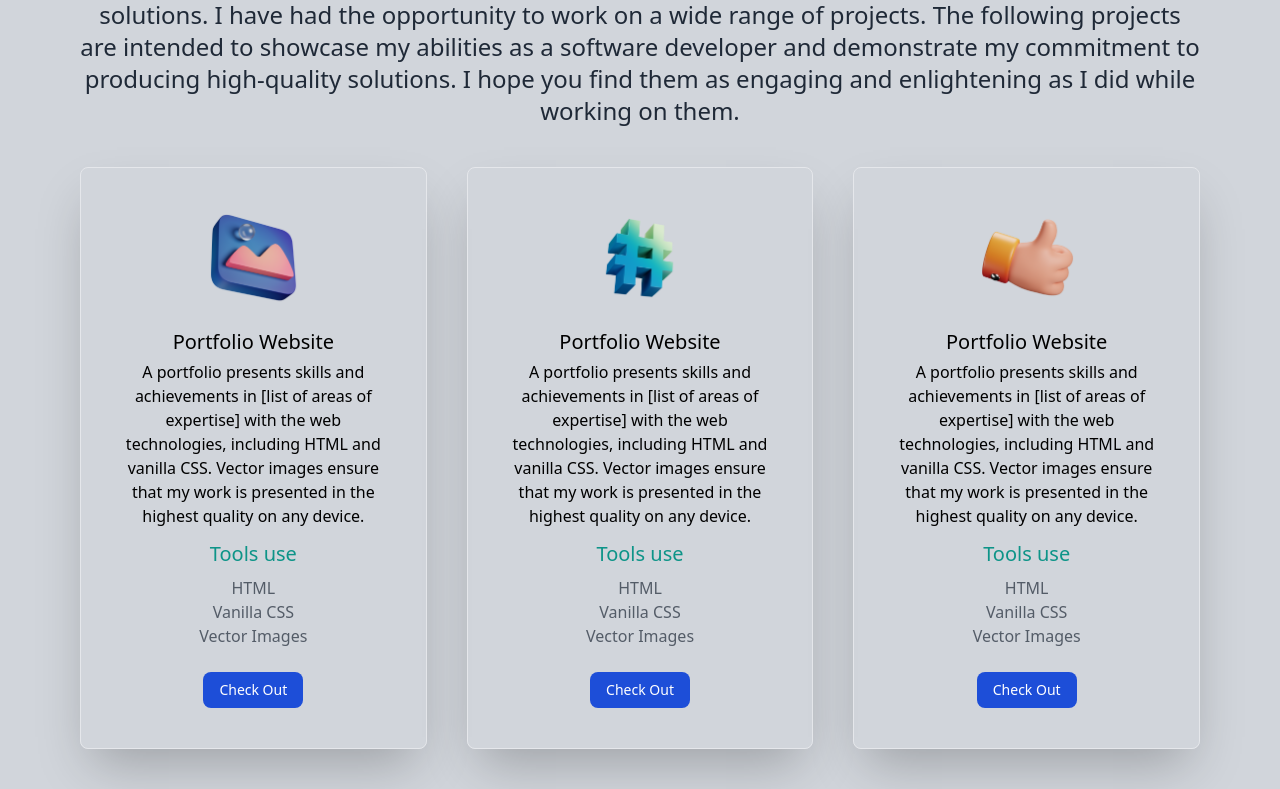
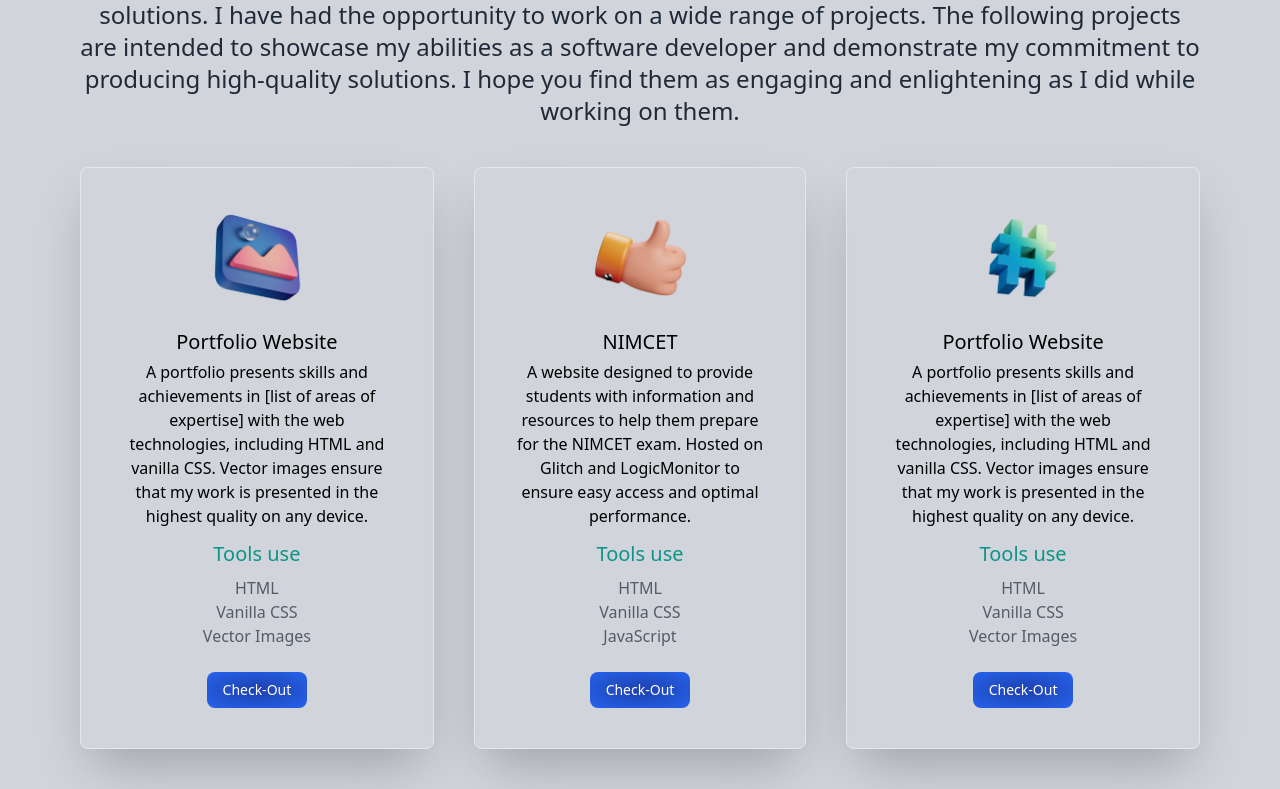
Before and after one commit to soshubh/Shubhanshu-Singh, a Next.js app: page / in a window 1280 px wide. Shown: the part 1140-1929 px from the top of the page. Built offline with nearby package versions, Linux system fonts and the light colour scheme.

Commit message:
card added

```diff
--- a/pages/index.js
+++ b/pages/index.js
@@ -146,11 +146,31 @@ export default function Home() {
             <p className='text-gray-800 py1 dark:text-white opacity-70 text-md'>Vanilla CSS</p>
             <p className='text-gray-800 py1 dark:text-white opacity-70 text-md'>Vector Images</p>
             <div class="flex mt-4 space-x-3 md:mt-6">
-            <a target="_blank" href="https://shubhanshusingh.live" className='inline-flex items-center px-4 py-2 text-sm font-medium text-center text-white bg-blue-700 rounded-lg hover:bg-blue-800 focus:ring-5 focus:outline-none focus:ring-blue-300'>Check Out</a>
+            <a target="_blank" href="https://shubhanshusingh.live" className='inline-flex items-center px-4 py-2 text-sm font-medium text-center text-white rounded-lg  bg-[radial-gradient(ellipse_at_center,_var(--tw-gradient-stops))] from-blue-800 to-blue-600 hover:from-blue-600 hover:to-blue-800 '>Check-Out</a>
             </div>
           </div>
 
-           <div className=' flex flex-col items-center text-center  p-10 rounded-10 mb-10 border border-gray-200 rounded-lg shadow-2xl'>
+
+          <div className=' flex flex-col items-center text-center  p-10 rounded-10 mb-10 border border-gray-200 rounded-lg shadow-2xl'>
+            <Image  src={consulting} width={100} />
+            <h3 className='text-xl font-medium pt-5'>NIMCET</h3>
+            <p className='py-1 text-md' >
+            A website designed to provide students with information and resources
+             to help them prepare for the NIMCET exam. Hosted on Glitch and
+             LogicMonitor to ensure easy access and optimal performance.
+
+            </p>
+            <h4 className='p-2 text-teal-600 text-md sm:text-xl'> Tools use</h4>
+            <p className='text-gray-800 py1 dark:text-white opacity-70 text-md'>HTML</p>
+            <p className='text-gray-800 py1 dark:text-white opacity-70 text-md'>Vanilla CSS</p>
+            <p className='text-gray-800 py1 dark:text-white opacity-70 text-md'>JavaScript</p>
+            <div class="flex mt-4 space-x-3 md:mt-6">
+            <a target="_blank" href="https://shubhanshusingh.live" className='inline-flex items-center px-4 py-2 text-sm font-medium text-center text-white rounded-lg  bg-[radial-gradient(ellipse_at_center,_var(--tw-gradient-stops))] from-blue-800 to-blue-600 hover:from-blue-600 hover:to-blue-800 '>Check-Out</a>
+            </div>
+          </div>
+
+
+          <div className=' flex flex-col items-center text-center  p-10 rounded-10 mb-10 border border-gray-200 rounded-lg shadow-2xl'>
             <Image  src={code} width={100} />
             <h3 className='text-xl font-medium pt-5'> Portfolio Website</h3>
             <p className='py-1 text-md' >
@@ -164,27 +184,11 @@ export default function Home() {
             <p className='text-gray-800 py1 dark:text-white opacity-70 text-md'>Vanilla CSS</p>
             <p className='text-gray-800 py1 dark:text-white opacity-70 text-md'>Vector Images</p>
             <div class="flex mt-4 space-x-3 md:mt-6">
-            <a target="_blank" href="https://shubhanshusingh.live" className='inline-flex items-center px-4 py-2 text-sm font-medium text-center text-white bg-blue-700 rounded-lg hover:bg-blue-800 focus:ring-5 focus:outline-none focus:ring-blue-300'>Check Out</a>
+            <a target="_blank" href="https://shubhanshusingh.live" className='inline-flex items-center px-4 py-2 text-sm font-medium text-center text-white rounded-lg  bg-[radial-gradient(ellipse_at_center,_var(--tw-gradient-stops))] from-blue-800 to-blue-600 hover:from-blue-600 hover:to-blue-800 '>Check-Out</a>
             </div>
           </div>
 
-          <div className=' flex flex-col items-center text-center  p-10 rounded-10 mb-10 border border-gray-200 rounded-lg shadow-2xl'>
-            <Image  src={consulting} width={100} />
-            <h3 className='text-xl font-medium pt-5'> Portfolio Website</h3>
-            <p className='py-1 text-md' >
-            A portfolio presents skills and achievements in [list of areas of expertise]
-             with the web technologies, including HTML and vanilla CSS. Vector images
-             ensure that my work is presented in the highest quality on any device.
 
-            </p>
-            <h4 className='p-2 text-teal-600 text-md sm:text-xl'> Tools use</h4>
-            <p className='text-gray-800 py1 dark:text-white opacity-70 text-md'>HTML</p>
-            <p className='text-gray-800 py1 dark:text-white opacity-70 text-md'>Vanilla CSS</p>
-            <p className='text-gray-800 py1 dark:text-white opacity-70 text-md'>Vector Images</p>
-            <div class="flex mt-4 space-x-3 md:mt-6">
-            <a target="_blank" href="https://shubhanshusingh.live" className='inline-flex items-center px-4 py-2 text-sm font-medium text-center text-white bg-blue-700 rounded-lg hover:bg-blue-800 focus:ring-5 focus:outline-none focus:ring-blue-300'>Check Out</a>
-            </div>
-          </div>
           </div>
         </section>
 
```
